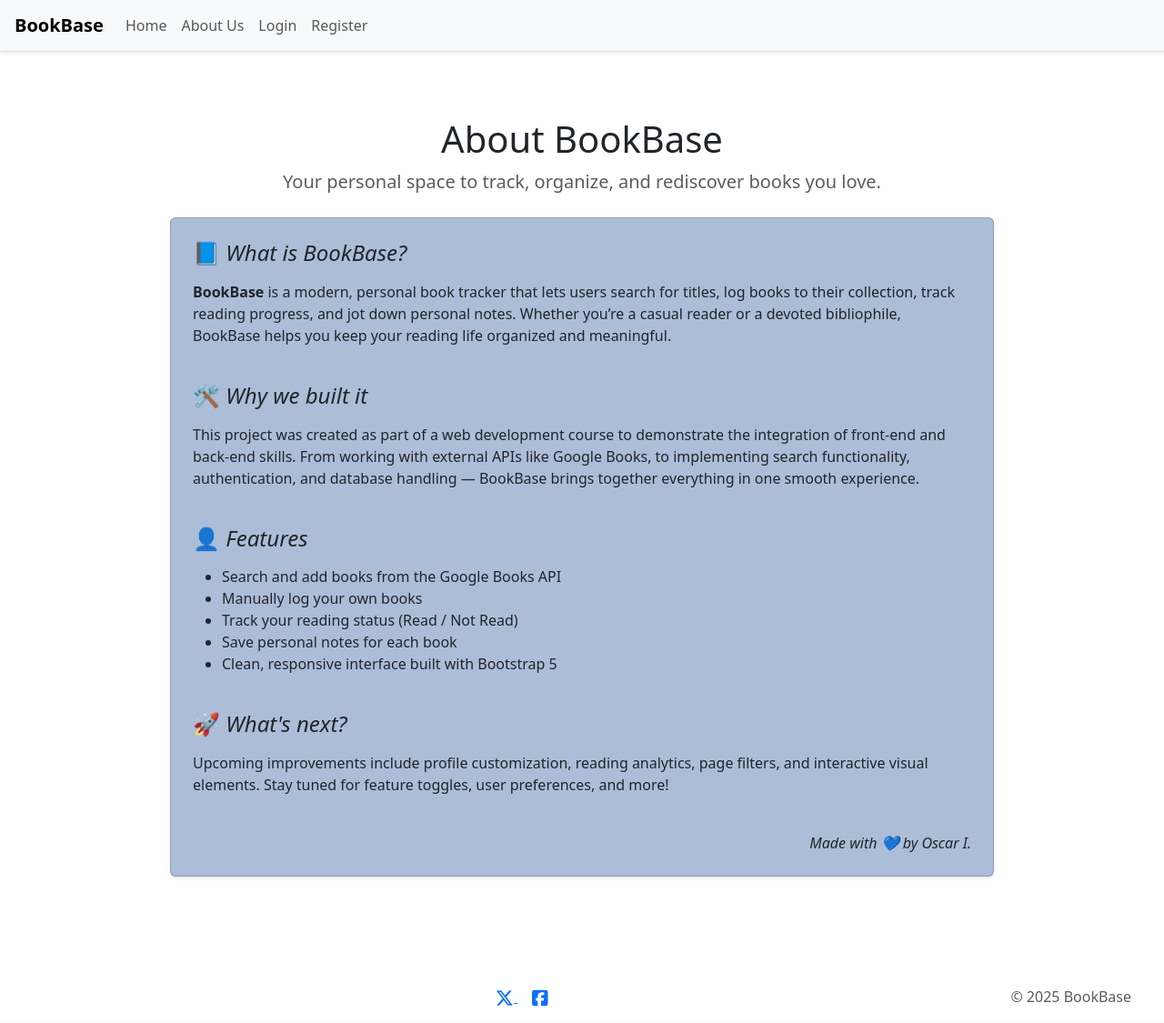
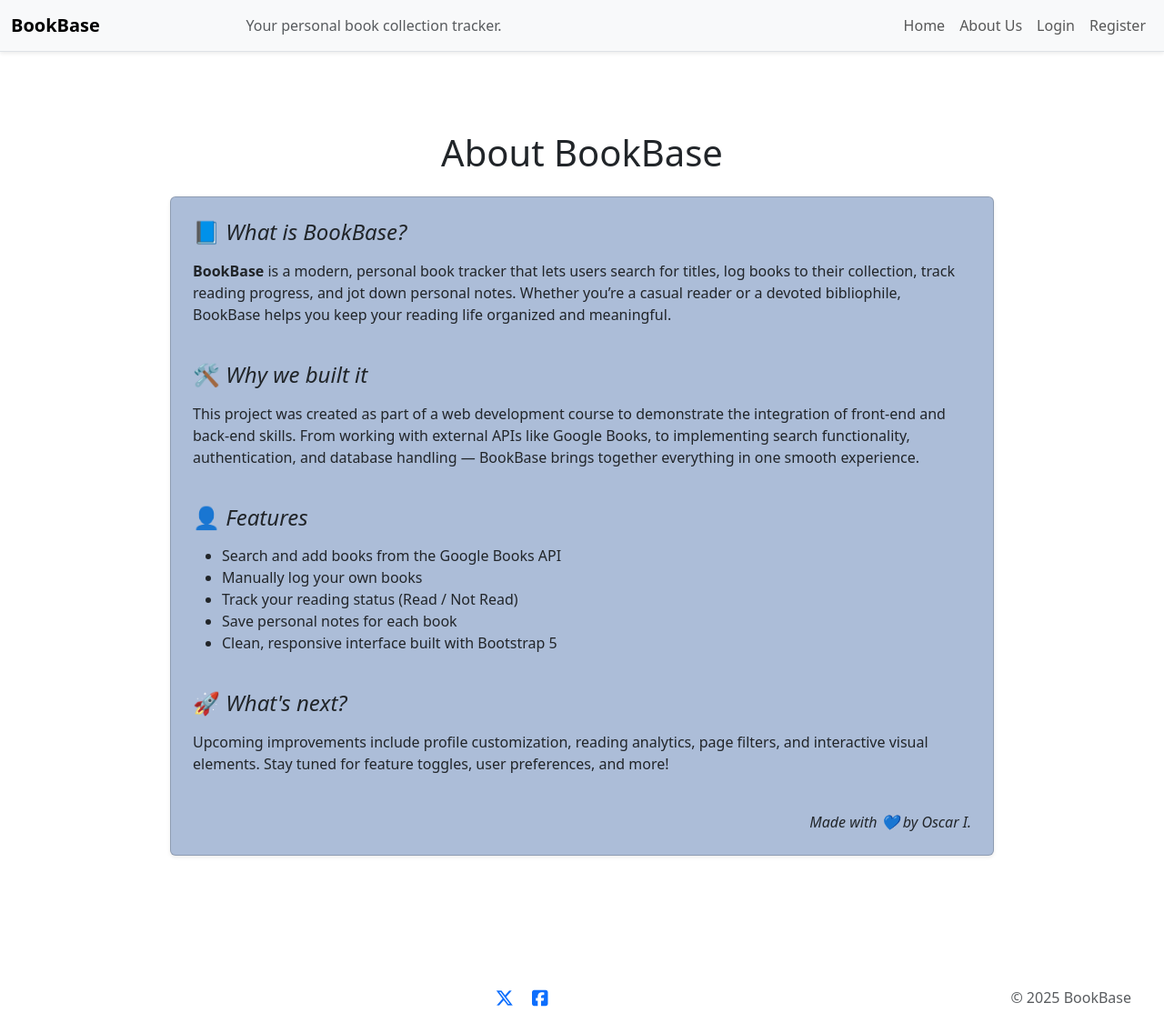
Before and after one commit to Oscar-Ivs/bookbase, a Django app: page /about/ in a window 1280 px wide. Shown: the whole page at 91% size. Run offline with Django 5.2, Linux system fonts and the light colour scheme; some libraries are stand-ins or nearby versions.

Commit message:
Make navbar fixed-top with tagline centered between logo and nav links

```diff
--- a/templates/about.html
+++ b/templates/about.html
@@ -3,7 +3,6 @@
 <div class="container my-5">
   <div class="text-center mb-4">
     <h1>About BookBase</h1>
-    <p class="lead text-muted"><b>Your personal space to track, organize, and rediscover books you love.</b></p>
   </div>
 
   <div class="row justify-content-center">
--- a/templates/base.html
+++ b/templates/base.html
@@ -1,93 +1,79 @@
 {% load static %}
-
 <!DOCTYPE html>
 <html lang="en">
-
 <head>
     <meta charset="UTF-8">
     <title>BookBase</title>
-    <!-- Favicon -->
     <link rel="icon" href="{% static 'img/favicon_bookbase.ico' %}" type="image/x-icon">
-    <!-- Bootstrap CSS -->
     <link href="https://cdn.jsdelivr.net/npm/bootstrap@5.3.0/dist/css/bootstrap.min.css" rel="stylesheet">
-    <!-- Custom styles -->
     <link rel="stylesheet" href="{% static 'books/css/style.css' %}">
 </head>
 
-<!-- ✅ Use flex column layout for sticky footer -->
 <body class="d-flex flex-column min-vh-100">
 
-    <!-- Navigation bar -->
-    <nav class="navbar navbar-expand-lg navbar-light bg-light border-bottom shadow-sm px-3">
-        <a class="navbar-brand" href="{% url 'home' %}">
+<!-- Fixed Top Navbar -->
+<nav class="navbar navbar-expand-lg navbar-light bg-light border-bottom shadow-sm fixed-top">
+  <div class="container-fluid d-flex align-items-center justify-content-between">
+
+    <!-- Left: Logo -->
+    <a class="navbar-brand me-3" href="{% url 'home' %}">
       <strong>BookBase</strong>
     </a>
 
-        <!-- Toggle for mobile -->
-        <button class="navbar-toggler" type="button" data-bs-toggle="collapse" data-bs-target="#navbarContent"
+    <!-- Center: Tagline -->
+    <div class="d-none d-lg-block flex-grow-1 text-center">
+      <span class="navbar-text fw-medium text-muted">
+        Your personal book collection tracker.
+      </span>
+    </div>
+
+    <!-- Right: Nav links -->
+    <button class="navbar-toggler ms-3" type="button" data-bs-toggle="collapse" data-bs-target="#navbarContent"
       aria-controls="navbarContent" aria-expanded="false" aria-label="Toggle navigation">
       <span class="navbar-toggler-icon"></span>
     </button>
 
-        <!-- Collapsible navigation items -->
-        <div class="collapse navbar-collapse" id="navbarContent">
-            <ul class="navbar-nav me-auto mb-2 mb-lg-0">
-                <!-- Always visible -->
+    <div class="collapse navbar-collapse justify-content-end" id="navbarContent">
+      <ul class="navbar-nav mb-2 mb-lg-0">
         <li class="nav-item"><a class="nav-link" href="{% url 'home' %}">Home</a></li>
         <li class="nav-item"><a class="nav-link" href="{% url 'about' %}">About Us</a></li>
-
-                <!-- Conditional links for logged in users -->
         {% if user.is_authenticated %}
         <li class="nav-item"><a class="nav-link" href="{% url 'my_collection' %}">My Collection</a></li>
         <li class="nav-item"><a class="nav-link" href="{% url 'profile' %}">Profile</a></li>
         <li class="nav-item"><a class="nav-link" href="{% url 'logout' %}">Logout</a></li>
         {% else %}
-                <!-- Guest users -->
         <li class="nav-item"><a class="nav-link" href="{% url 'login' %}">Login</a></li>
         <li class="nav-item"><a class="nav-link" href="{% url 'register' %}">Register</a></li>
         {% endif %}
       </ul>
     </div>
+  </div>
 </nav>
 
-    <!-- ✅ Main grows to fill screen when short -->
-    <main class="container my-4 flex-grow-1">
-        {% block content %}
-        <!-- Page-specific content goes here -->
-        {% endblock %}
+
+
+<!-- Main Content -->
+<main class="container my-5 pt-5 flex-grow-1">
+  {% block content %}{% endblock %}
 </main>
 
 <!-- Sticky Footer -->
 <footer class="container-fluid mt-5 mb-3">
   <div class="d-flex justify-content-between align-items-center px-4">
-            <!-- Left side: empty spacer -->
     <div></div>
-
-            <!-- Centered Social Icons -->
     <div>
-                <a href="https://www.x.com" target="_blank" aria-label="Visit our X feed" rel="noopener" class="mx-2">
-                    <i class="fa-brands fa-x-twitter fa-lg" style="line-height: 1; vertical-align: middle;"></i>
-                </a>
-                <a href="https://www.facebook.com" target="_blank" aria-label="Visit our Facebook page" rel="noopener"
-                    class="mx-2">
-                    <i class="fa-brands fa-square-facebook fa-lg" style="line-height: 1; vertical-align: middle;"></i>
-                </a>
+      <a href="https://www.x.com" target="_blank" class="mx-2"><i class="fa-brands fa-x-twitter fa-lg"></i></a>
+      <a href="https://www.facebook.com" target="_blank" class="mx-2"><i class="fa-brands fa-square-facebook fa-lg"></i></a>
     </div>
-
-            <!-- Right-aligned copyright -->
     <div class="text-muted text-end">
       &copy; 2025 BookBase
     </div>
   </div>
 </footer>
 
-    <!-- Bootstrap JS (for navbar toggle) -->
+<!-- Bootstrap JS & Font Awesome -->
 <script src="https://cdn.jsdelivr.net/npm/bootstrap@5.3.0/dist/js/bootstrap.bundle.min.js"></script>
-    <!-- Font Awesome kit -->
 <script src="https://kit.fontawesome.com/147220bc71.js" crossorigin="anonymous"></script>
-
 {% block scripts %}{% endblock %}
-
 </body>
-
 </html>
--- a/templates/home.html
+++ b/templates/home.html
@@ -3,7 +3,6 @@
 {% block content %}
 <div class="text-center">
   <h1>Welcome to BookBase</h1>
-  <p>Your personal book collection tracker.</p>
 </div>
 
 <!-- Top discovery row: center Discover Books + Search bar-->
```
Lines whose indentation alone changed are shown as unchanged.
